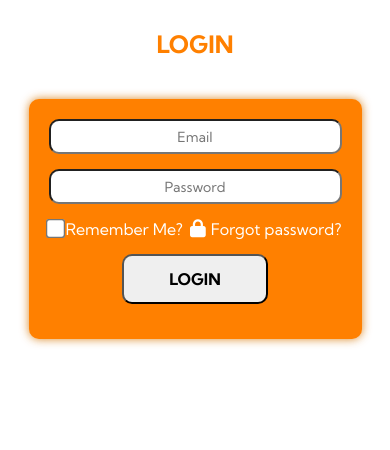
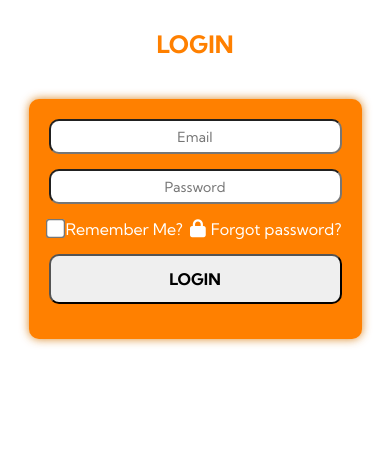
Before and after one commit to MininduBimsara/SwiftConnect, a PHP site: page /SwiftConnect/auth/HTML/login1.php in a window 390 px wide. Shown: the part 280-730 px from the top of the page. Run offline with PHP 8.4, Linux system fonts and the light colour scheme; some libraries are stand-ins or nearby versions; some web fonts are replaced.

Commit message:
minor changes

```diff
--- a/auth/CSS/login.css
+++ b/auth/CSS/login.css
@@ -1,24 +1,19 @@
-/* General Styling */
 * {
   margin: 0%;
   padding: 0%;
   box-sizing: border-box;
 }
 
-
 body {
   background-image: url("../../assets/images/login (1).jpg");
   background-size: contain;
   background-position: center;
   background-repeat: no-repeat;
-  background-position: ;
   margin: 0%;
   padding: 0%;
   font-family: Arial, sans-serif;
-  /* background-color: white;  */
 }
 
-/* Page Content */
 .page-content {
   min-height: 100vh;
   display: flex;
@@ -32,26 +27,25 @@ body {
   width: 100%;
 }
 
-/* Jumbotron Styling */
 .jumbotron {
   padding: 50px 20px;
-  background-color: ;
   color: #FF8000;
   text-align: center;
   width: 100%;
   max-width: 600px;
   position: relative;
 }
-.mb-0{
+
+.mb-0 {
   color: white;
 }
+
 .jumbotron-bg {
   background-image: url("assets/img/bg-header.jpg");
   background-size: cover;
   background-position: center;
 }
 
-/* Card Styling */
 .card-login {
   width: 70%;
   max-width: 500px;
@@ -67,33 +61,29 @@ body {
   padding: 20px;
 }
 
-/* Form Group Styling */
 .form-group {
-  margin-bottom: 15px; /* Space between form groups */
+  margin-bottom: 15px;
 }
 
-/* Form Control Styling (Email and Password Inputs) */
 .form-control {
-  width: 100%; /* Full width for input fields */
+  width: 100%;
   height: 40px;
   border-radius: 10px;
   font-size: 15px;
   text-align: center;
-  margin: 0 auto; /* Center align */
+  margin: 0 auto;
 }
 
-/* Button Styling */
 .butn {
-  width: 50%; /* Set the same width as input fields */
+  width: 100%;
   height: 50px;
   font-size: 20px;
   border-radius: 10px;
   font-weight: bold;
   display: block;
-  margin: 0 auto; /* Center align */
+  margin: 0 auto;
 }
 
-/* Remember Me and Forgot Password */
 .remember-forgot .col-md-12 {
   display: flex;
   justify-content: space-between;
@@ -125,31 +115,24 @@ body {
   font-size: 15px;
 }
 
-/* Responsive Styling for Tablets and Mobiles */
 @media screen and (max-width: 768px) {
-  /* Tablet and mobile styles */
   .jumbotron {
       padding: 30px 10px;
   }
 
   .card-login {
-    width: 90%; /* Reduce width for smaller screens */
+      width: 90%;
       margin-left: auto;
       margin-right: auto;
   }
 
   .form-control,
   .butn {
-    width: 100%; /* Full width for input fields and button */
-  }
-
-  .butn {
-    width: 50%;
+      width: 100%;
   }
 }
 
 @media screen and (max-width: 480px) {
-  /* Mobile specific styles */
   .pt-5 {
       font-size: 24px;
   }
```
Lines whose indentation alone changed are shown as unchanged.
